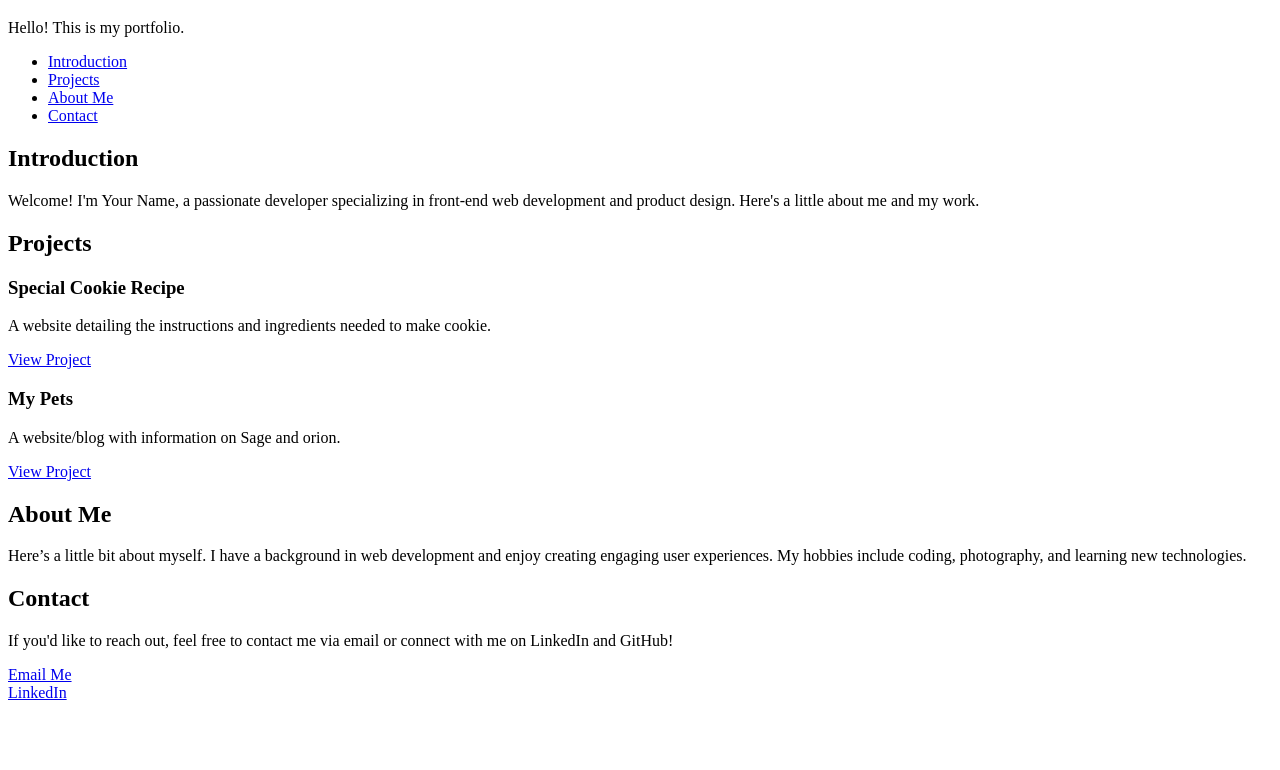
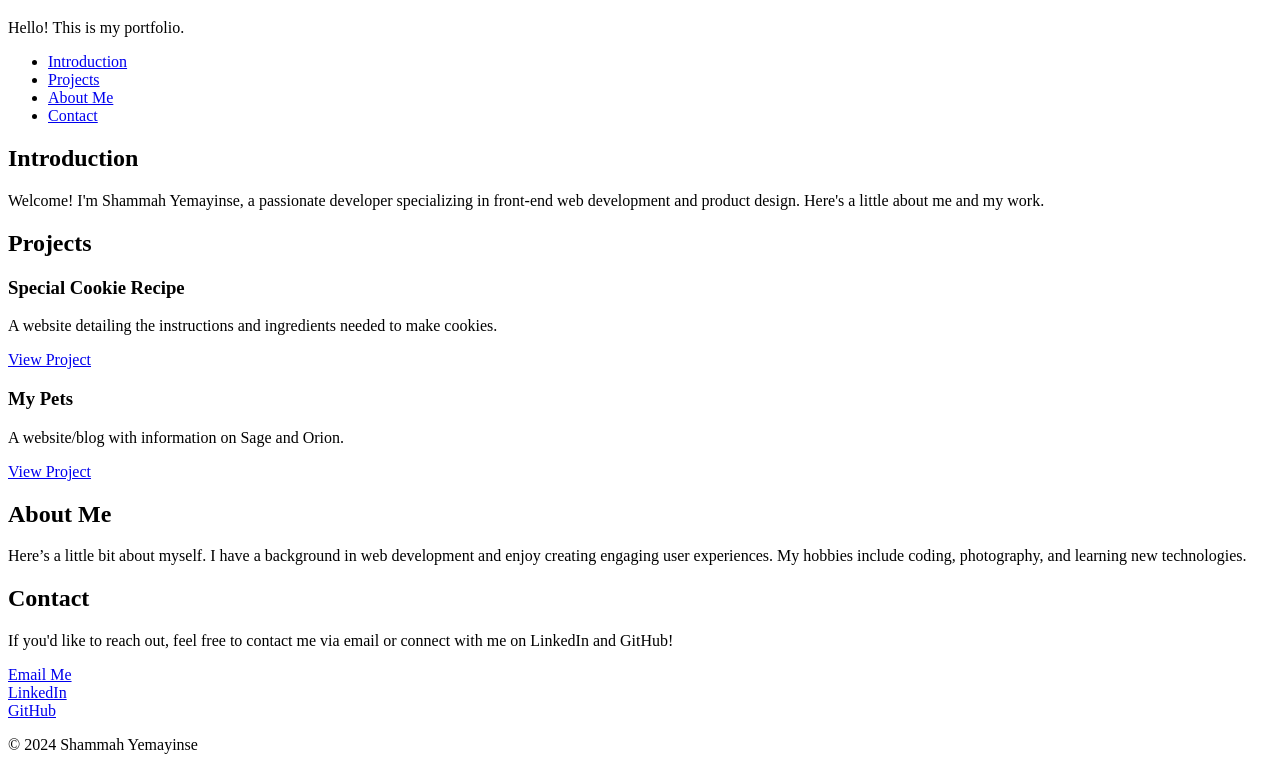
Before and after one commit to Shammah-Yinse/My_First_Portfolio, a plain HTML site: page portfolio/index.html in a window 1280 px wide. Shown: the part 61-831 px from the top of the page. Before the commit the page ends 800 px from the top, so only its background shows below. Drawn offline with Linux system fonts and the light colour scheme.

Commit message:
Modified

```diff
--- a/portfolio/index.html
+++ b/portfolio/index.html
@@ -2,7 +2,7 @@
 <html lang="en">
 <head>
     <meta charset="utf-8">
-    <title>My Personal Portfolio</title>
+    <title>Shammah Yemayinse - Personal Portfolio</title>
 </head>
 <body>
 
@@ -25,7 +25,7 @@
     <!-- Introduction Section -->
     <section id="introduction">
         <h2>Introduction</h2>
-        <p>Welcome! I'm Your Name, a passionate developer specializing in front-end web development and product design. Here's a little about me and my work.</p>
+        <p>Welcome! I'm Shammah Yemayinse, a passionate developer specializing in front-end web development and product design. Here's a little about me and my work.</p>
     </section>
 
     <!-- Projects Section -->
@@ -34,13 +34,13 @@
 
         <article class="project">
             <h3>Special Cookie Recipe</h3>
-            <p>A website detailing the instructions and ingredients needed to make cookie.</p>
+            <p>A website detailing the instructions and ingredients needed to make cookies.</p>
             <a href="https://link-to-your-project1.com" target="_blank">View Project</a>
         </article>
 
         <article class="project">
             <h3>My Pets</h3>
-            <p>A website/blog with information on Sage and orion.</p>
+            <p>A website/blog with information on Sage and Orion.</p>
             <a href="https://link-to-your-project2.com" target="_blank">View Project</a>
         </article>
 
@@ -58,4 +58,13 @@
         <p>If you'd like to reach out, feel free to contact me via email or connect with me on LinkedIn and GitHub!</p>
         <a href="mailto:your.email@example.com">Email Me</a><br>
         <a href="https://www.linkedin.com/in/your-linkedin-profile" target="_blank">LinkedIn</a><br>
-        <a href="https://
+        <a href="https://github.com/your-github-profile" target="_blank">GitHub</a>
+    </section>
+
+    <!-- Footer -->
+    <footer>
+        <p>&copy; 2024 Shammah Yemayinse</p>
+    </footer>
+
+</body>
+</html>
```
